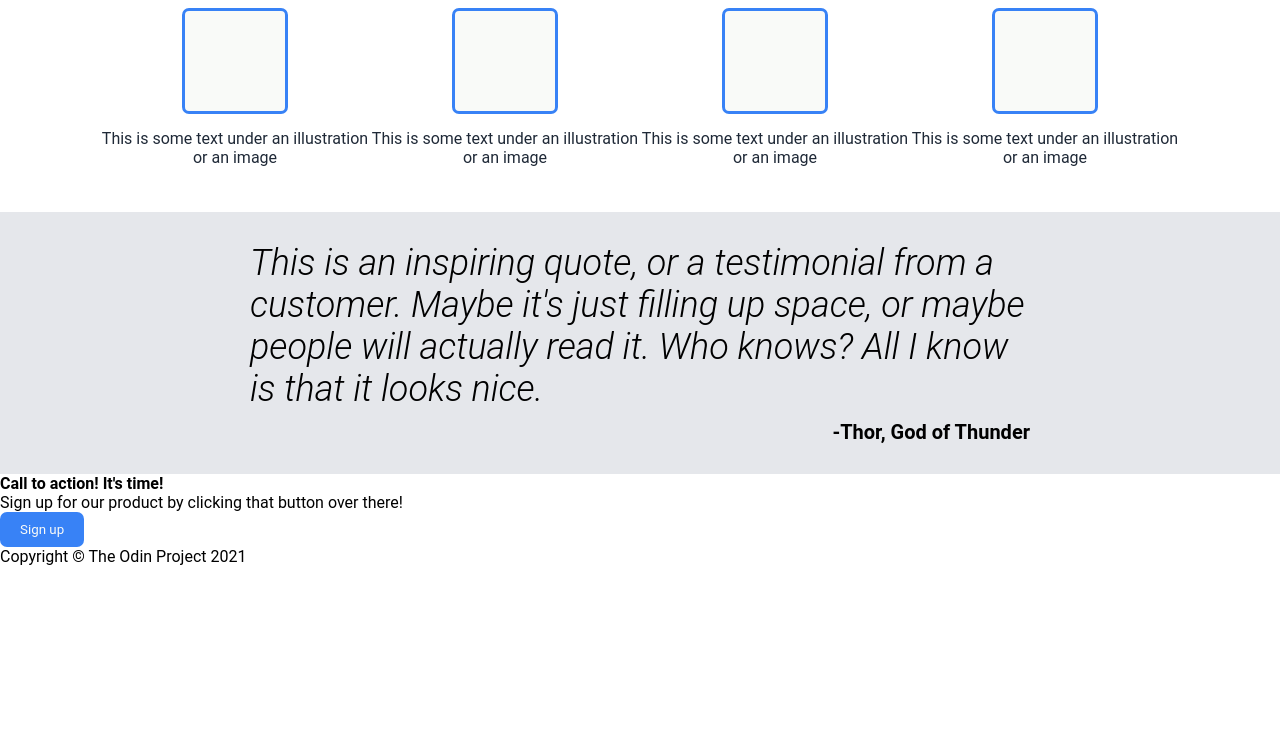
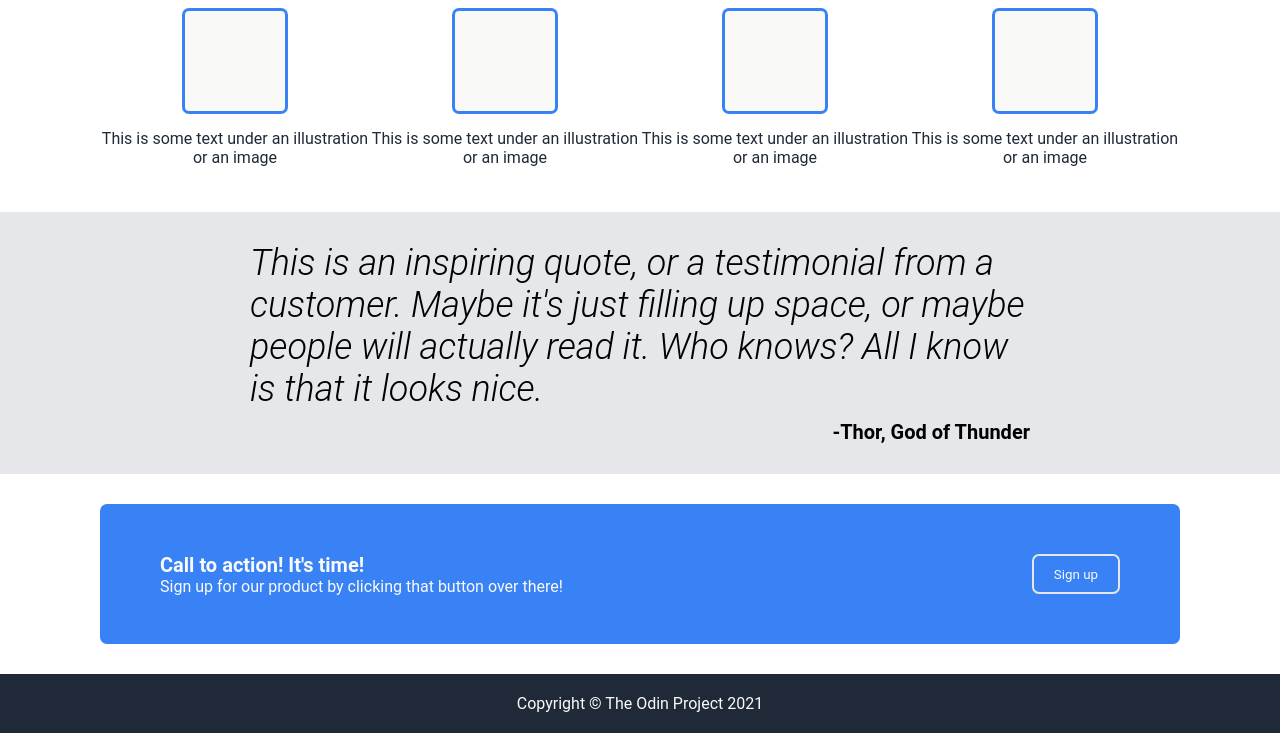
Before and after one commit to chavarota/landing-page, a plain HTML site: page index.html in a window 1280 px wide. Shown: the part 436-1169 px from the top of the page. Before the commit the page ends 1002 px from the top, so only its background shows below. Drawn offline with Linux system fonts and the light colour scheme.

Commit message:
Complete sections 04 and header, finished project

```diff
--- a/style.css
+++ b/style.css
@@ -6,13 +6,21 @@
     margin: 0;
 }
 
-.header {
+.header,
+.footer {
     display: flex;
-    justify-content: space-between;
     align-items: center;
     background-color: #1f2937;
     color: #f9faf8;
     padding: 20px 100px;
+}
+
+.header {
+    justify-content: space-between;
+}
+
+.footer {
+    justify-content: center;
 }
 
 .logo {
@@ -129,3 +137,30 @@ h3 {
     font-size: 20px;
     font-weight: bold;
 }
+
+.section-4 {
+    padding: 30px 100px;
+}
+
+.prompt-box {
+    border-radius: 7px;
+    background-color: #3882f6;
+    padding: 20px 60px;
+    display: flex;
+    height: 100px;
+    align-items: center;
+}
+
+.section-4 * {
+    color: #f9faf8;
+}
+
+h4 {
+    font-size: 20px;
+    font-weight: bold;
+}
+
+.section-4 button {
+    border: 2px solid #E5e7eb;
+    height: 40px;
+}
```
